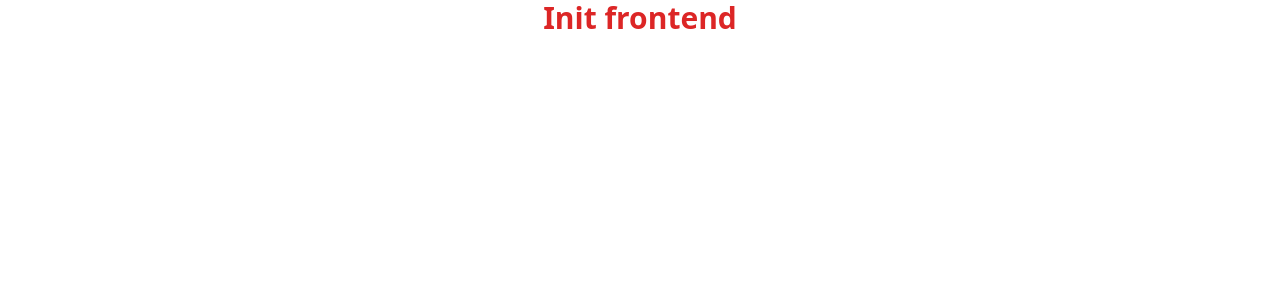
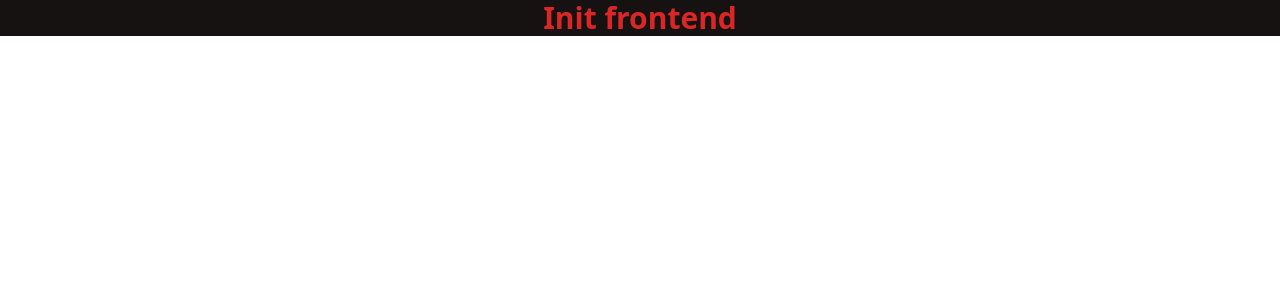
Before and after one commit to Gean2003/mern-game, a React (Vite) app in the folder client/: page / in a window 1280 px wide. Shown: the top 300 px of the page. Built offline with nearby package versions, Linux system fonts and the light colour scheme.

Commit message:
themes config updated

```diff
--- a/client/tailwind.config.js
+++ b/client/tailwind.config.js
@@ -1,13 +1,46 @@
 import daisyui from "daisyui";
+
 /** @type {import('tailwindcss').Config} */
-
 export default {
-  content: [
-    "./index.html",
-    "./src/**/*.{js,ts,jsx,tsx}",
-  ],
+  content: ["./index.html", "./src/**/*.{js,ts,jsx,tsx}"],
   theme: {
     extend: {},
   },
   plugins: [daisyui],
-}
+  daisyui: {
+    themes: [
+      "light",
+      "dark",
+      "cupcake",
+      "bumblebee",
+      "emerald",
+      "corporate",
+      "synthwave",
+      "retro",
+      "cyberpunk",
+      "valentine",
+      "halloween",
+      "garden",
+      "forest",
+      "aqua",
+      "lofi",
+      "pastel",
+      "fantasy",
+      "wireframe",
+      "black",
+      "luxury",
+      "dracula",
+      "cmyk",
+      "autumn",
+      "business",
+      "acid",
+      "lemonade",
+      "night",
+      "coffee",
+      "winter",
+      "dim",
+      "nord",
+      "sunset",
+    ],
+  },
+};
```
